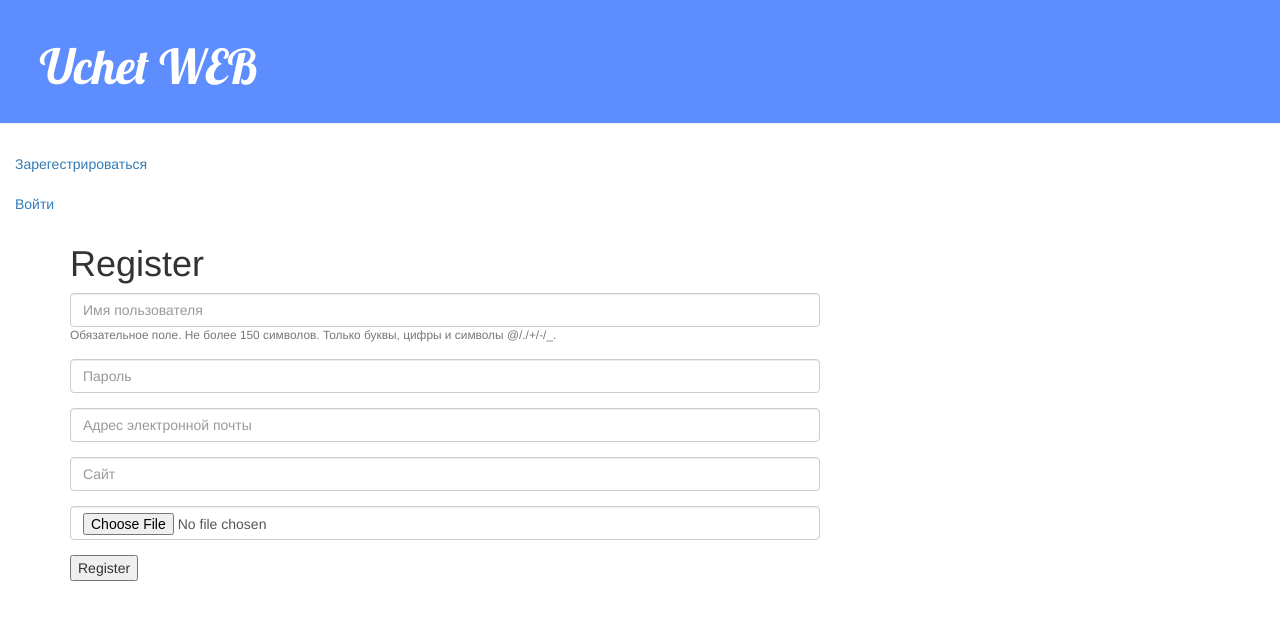
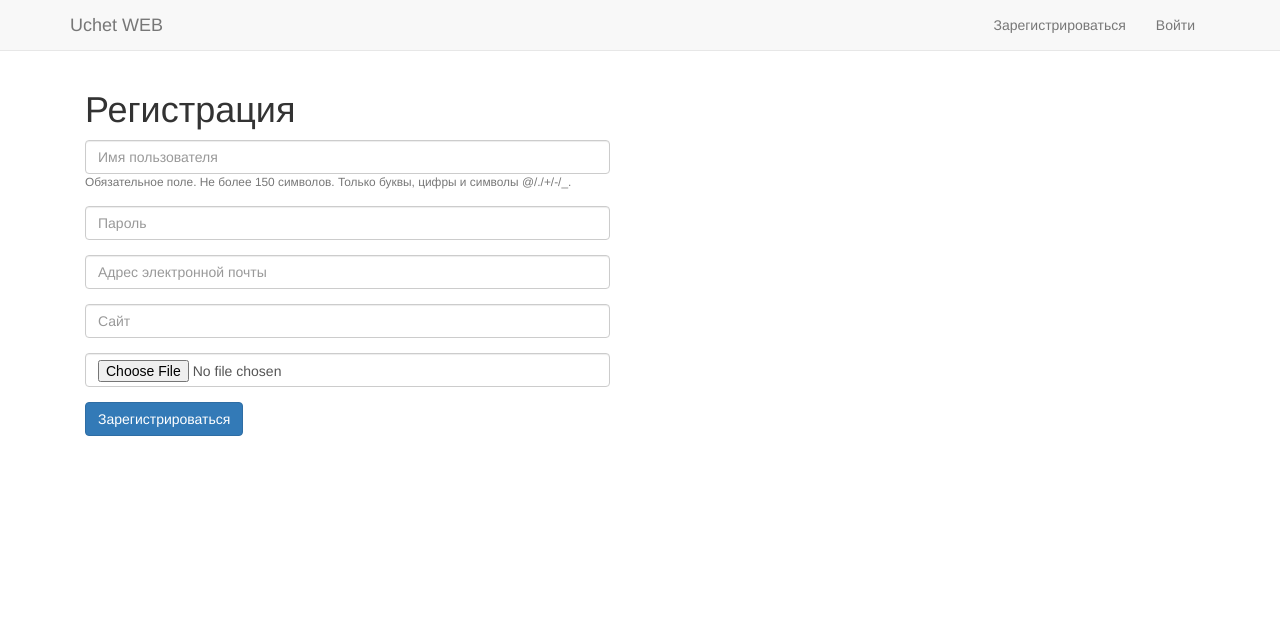
Before and after one commit to darvin199611/untitled, a Django app: page /register/ in a window 1280 px wide. Shown: the top 620 px of the page. Run offline with Django 3.2, Linux system fonts and the light colour scheme; some libraries are stand-ins or nearby versions.

Commit message:
Navbar,base

```diff
--- a/uchet/templates/uchet/base.html
+++ b/uchet/templates/uchet/base.html
@@ -10,30 +10,35 @@
 </head>
 
 <body>
-    <div  class="page-header">
-        <h1><a href="/">Uchet WEB</a></h1> {% if user.is_authenticated %}
-        <div class="menu">
-          <div><ul class="nav nav-pills">
+<div class="container">
+<div class="navbar">
+   <div class="navbar navbar-default navbar-fixed-top" role="navigation">
+      <div class="container">
+        <div class="navbar-header">
+          <button type="button" class="navbar-toggle" data-toggle="collapse" data-target=".navbar-collapse">
+            <span class="sr-only">Toggle navigation</span>
+            <span class="icon-bar"></span>
+            <span class="icon-bar"></span>
+            <span class="icon-bar"></span>
+          </button>
+            <a class="navbar-brand" href="/">Uchet WEB</a>{% if user.is_authenticated %}
+        </div>
+        <div class="navbar-collapse collapse navbar-right" >
+          <ul class="nav navbar-nav">
             <li><a href="/profile__edit">Профиль</a></li>
+            <li><a href="/logout">Выход</a></li>{% else %}
           </ul>
         </div>
-        <div>
-                <ul class="nav nav-pills">
-                <li><a href="/logout">Выход</a> {% else %} </li>
+            <div class="navbar-collapse collapse navbar-right">
+          <ul class="nav navbar-nav">
+            <li><a href="/register/">Зарегистрироваться</a></li>
+            <li><a href="/login/">Войти</a>{% endif %}</li>
           </ul>
         </div>
       </div>
-        <div class="menu">
-             <div><ul class="nav nav-pills">
-        <li><a href="/register/">Зарегестрироваться</a></li>
-        </ul>
-             </div>
-        <div>
-            <ul class="nav nav-pills">
-        <li><a href="/login/">Войти</a> {% endif %}</li>
-        </ul>
    </div>
 </div>
+<div class="splash" style="background-position: 0px 0px;">
 </div>
     <div class="content container">
         <div class="row">
--- a/uchet/templates/uchet/profile__edit.html
+++ b/uchet/templates/uchet/profile__edit.html
@@ -1,5 +1,6 @@
 {% extends 'uchet/base.html' %} {% block content %}
-<div class="profile">
+<div class="form-down">
+    <div class="profile">
     <form action="{% url 'profile__edit' %}" method="post" enctype="multipart/form-data">
         {% csrf_token %} {{ form.as_p }} {% if profile.picture%}
         <img src={{profile.picture.url }} align="left" alt="error" width="100" height="100" hspace="50" vspace="20" /> {% endif %}
@@ -8,4 +9,5 @@
     </form>
 
 </div>
+</div>
 {% endblock %}
--- a/uchet/templates/uchet/register.html
+++ b/uchet/templates/uchet/register.html
@@ -3,21 +3,28 @@
 
 
 <body>
-    <h1>Register </h1> {% if registered %} says: <strong>thank you for registering!</strong>
+<div class="form-down">
+    <h1>Регистрация</h1> {% if registered %} says: <strong>thank you for registering!</strong>
     <a href="/">Return to the homepage.</a><br /> {% else %}
 
     <form id="user_form" method="post" action="/register/" enctype="multipart/form-data">
 
         {% csrf_token %}
-        {% bootstrap_field user_form.username show_label=false size='medium' %}
-        {% bootstrap_field user_form.password show_label=false placeholder="Пароль" %}
-        {% bootstrap_field user_form.email show_label=false  %}
-        {% bootstrap_field profile_form.website show_label=false placeholder="Сайт" %}
-        {% bootstrap_field profile_form.picture show_label=false placeholder="Аватар" %}
+       <div class="form-group" style="width: 70%">{% bootstrap_field user_form.username show_label=false size='medium' %}
+       </div>
+       <div class="form-group" style="width: 70%"> {% bootstrap_field user_form.password show_label=false placeholder="Пароль" %}
+       </div>
+       <div class="form-group" style="width: 70%"> {% bootstrap_field user_form.email show_label=false  %}
+       </div>
+       <div class="form-group" style="width: 70%">{% bootstrap_field profile_form.website show_label=false placeholder="Сайт" %}
+       </div>
+       <div class="form-group" style="width: 70%"> {% bootstrap_field profile_form.picture show_label=false placeholder="Аватар" %}
+       </div>
+        <!-- Создаем кнопку для отправления данных формы. -->
+        <button type="submit" name="submit" class="btn btn-primary">Зарегистрироваться</button>
 
-        <!-- Создаем кнопку для отправления данных формы. -->
-        <input type="submit" name="submit" value="Register" />
     </form>
     {% endif %}
+</div>
 </body>
 {% endblock content %}
```
Also changed, not shown: uchet/static/css/uchet.css (+84 -13 lines), uchet/templates/uchet/login.html (+6 -4 lines), db.sqlite3. Lines whose indentation alone changed are shown as unchanged.
